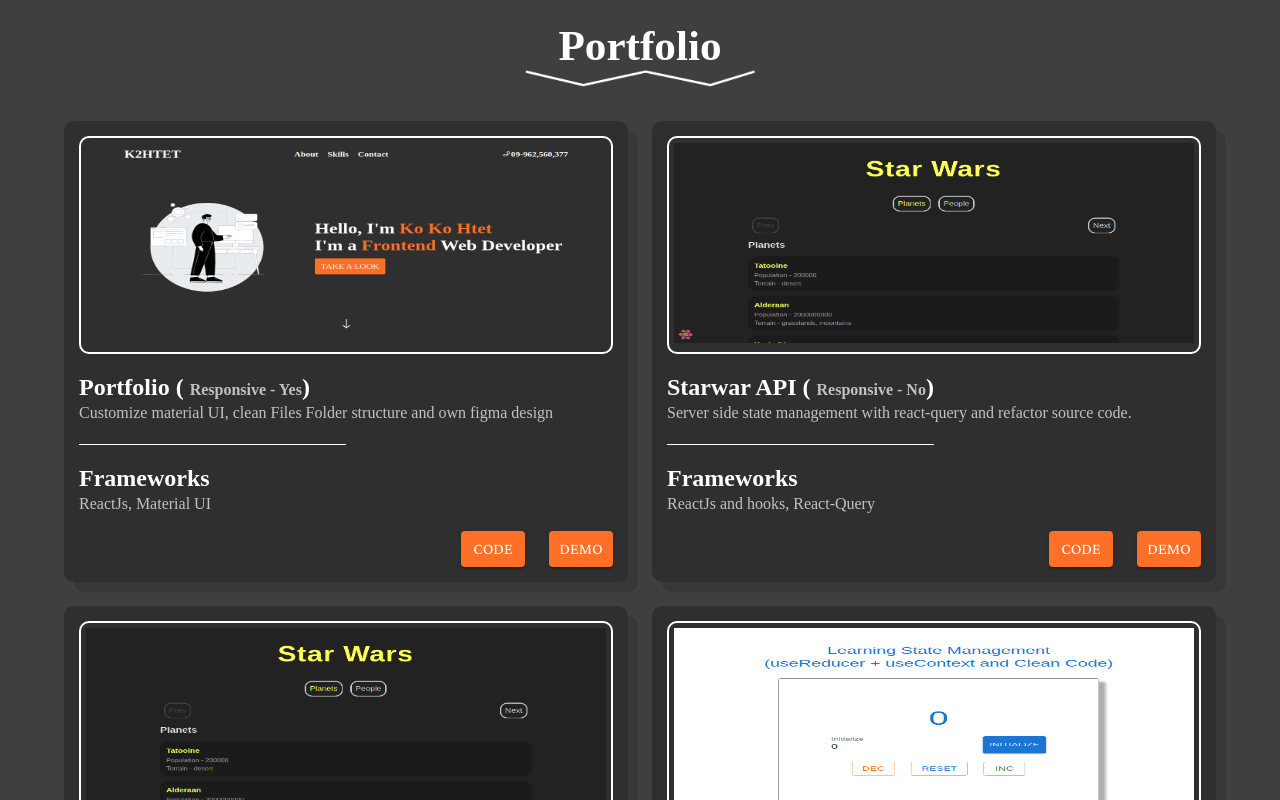
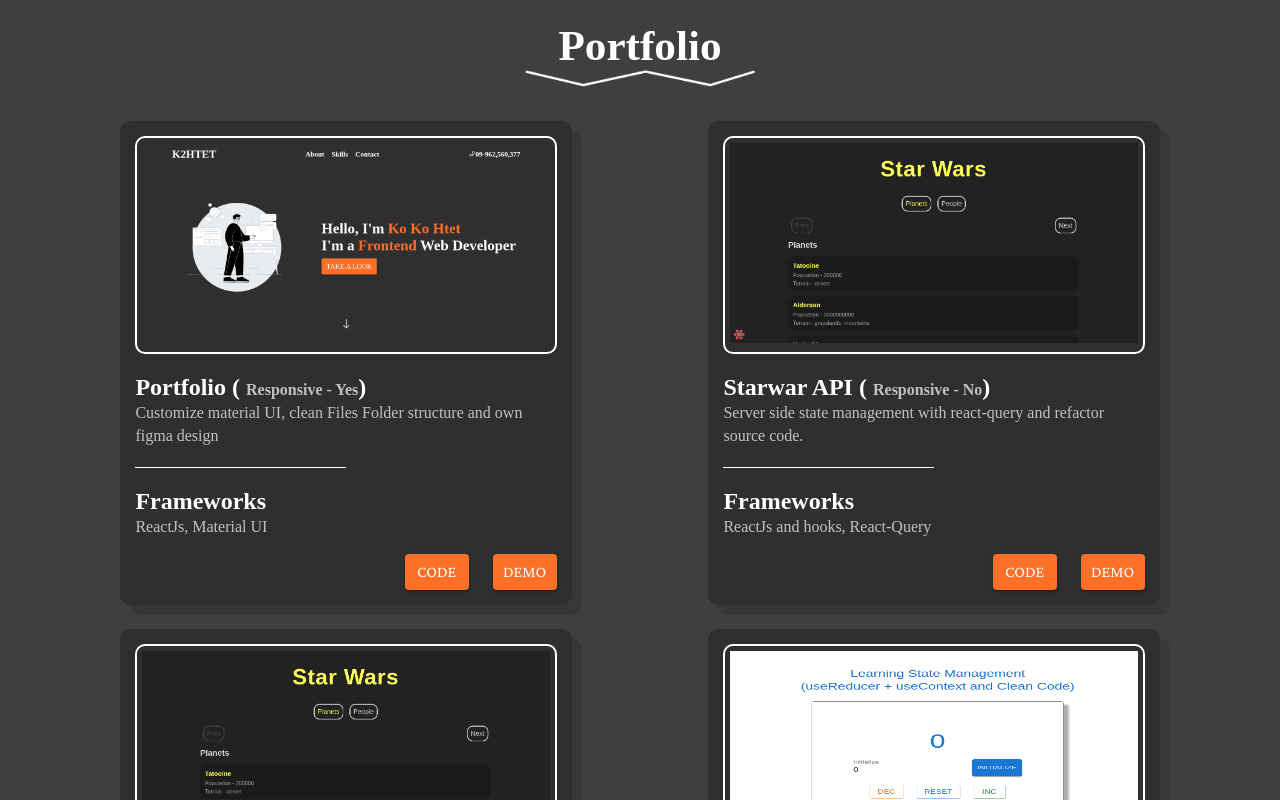
Before and after one commit to k2htet/portfolio, a React (Create React App) app: page / in a window 1280 px wide. Shown: the part 800-1600 px from the top of the page. Built offline with nearby package versions, Linux system fonts and the light colour scheme.

Commit message:
add ecommerce

```diff
--- a/src/components/Card.jsx
+++ b/src/components/Card.jsx
@@ -5,7 +5,7 @@
     <Box
       sx={{
         backgroundColor: "primary.main",
-        width: { sx: "50%", sm: "60%", md: "80%", lg: "100%" },
+        width: { sx: "50%", sm: "60%", md: "80%", lg: "80%" },
         height: "auto",
         color: "white",
         padding: "15px",
```
